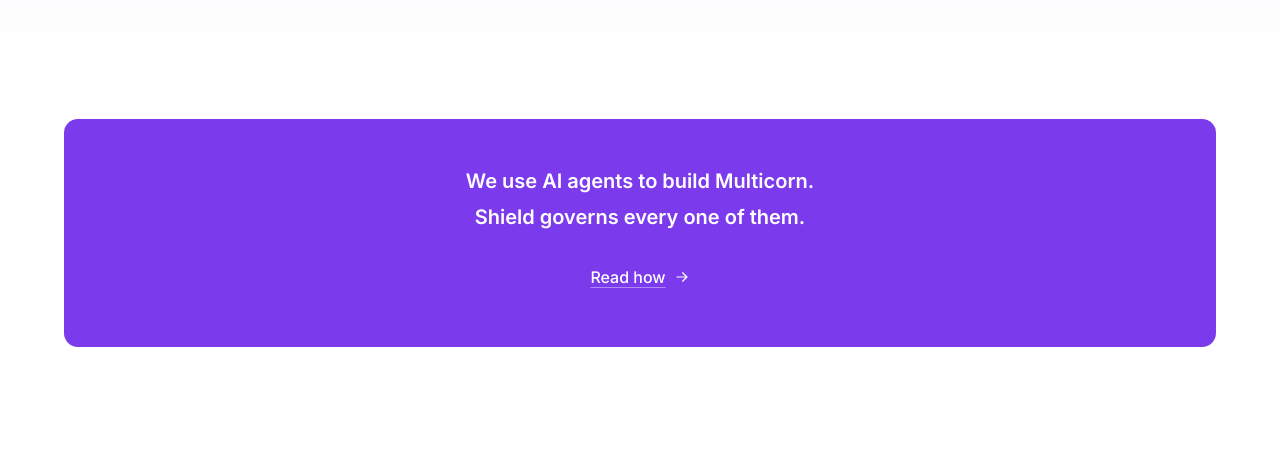
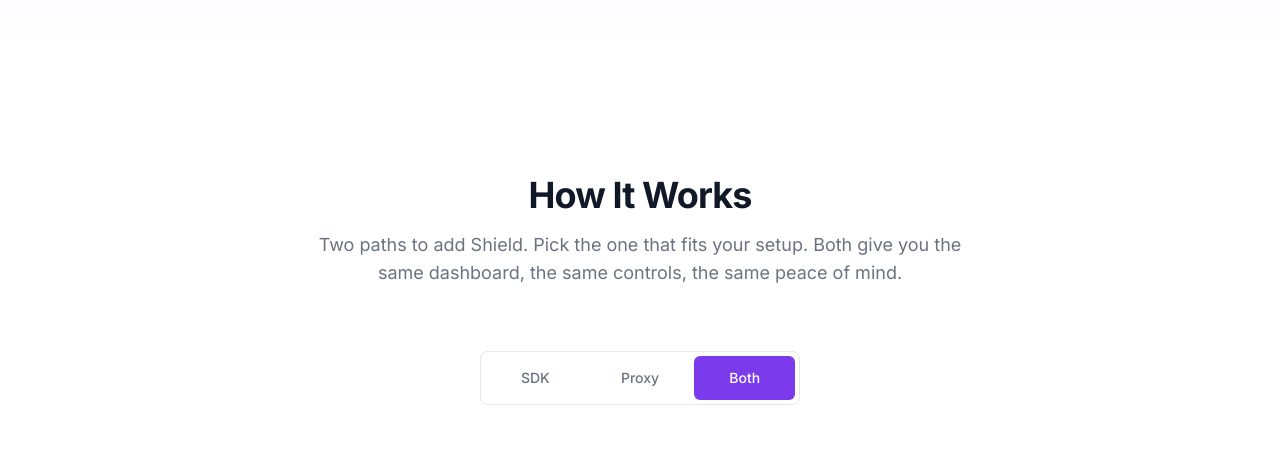
Before and after one commit to Multicorn-AI/multicorn-learn, a Next.js app: page /shield in a window 1280 px wide. Shown: the part 464-917 px from the top of the page. Built offline with nearby package versions, Linux system fonts and the light colour scheme; no server answers.

Commit message:
hide component

```diff
--- a/app/shield/page.tsx
+++ b/app/shield/page.tsx
@@ -393,7 +393,7 @@
         </section>
 
         {/* Built with Shield */}
-        <section className="px-6 py-10 sm:py-14">
+        {/* <section className="px-6 py-10 sm:py-14">
           <div className="mx-auto max-w-content">
             <div className="rounded-card bg-primary px-6 py-8 text-center sm:px-10 sm:py-12">
               <p className="text-lg font-semibold text-white sm:text-xl">
@@ -423,7 +423,7 @@
               </a>
             </div>
           </div>
-        </section>
+        </section> */}
 
         {/* How It Works */}
         <section className="px-6 py-14 sm:py-28">
```
Also changed, not shown: public/blog/shield-dashboard.png (deleted).
